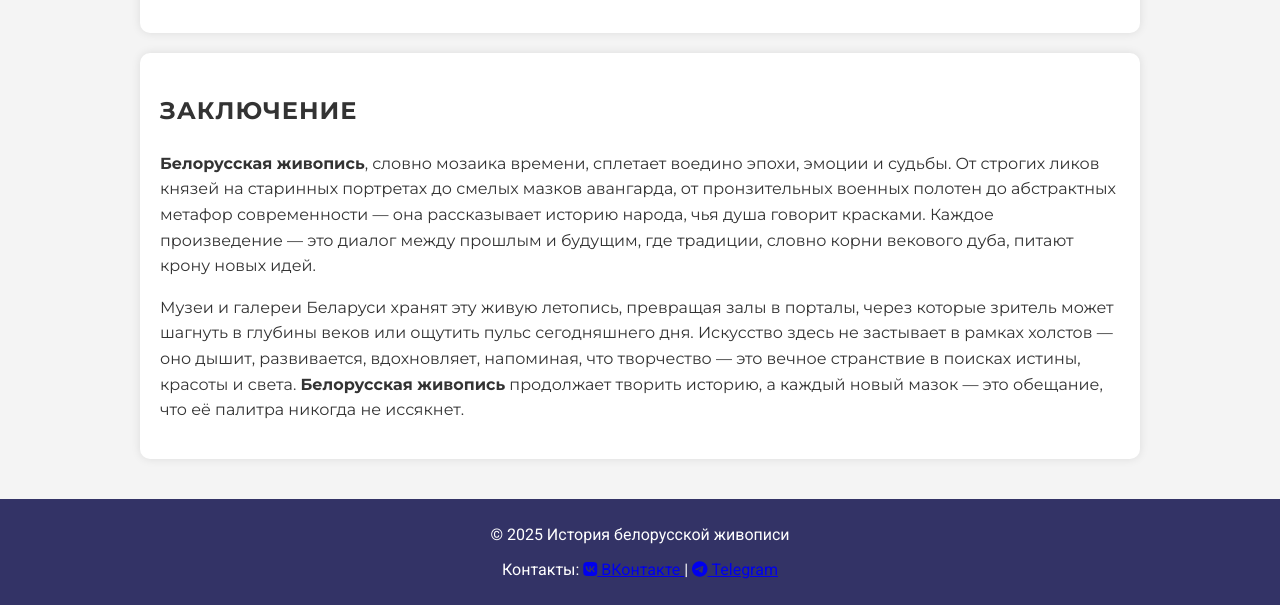
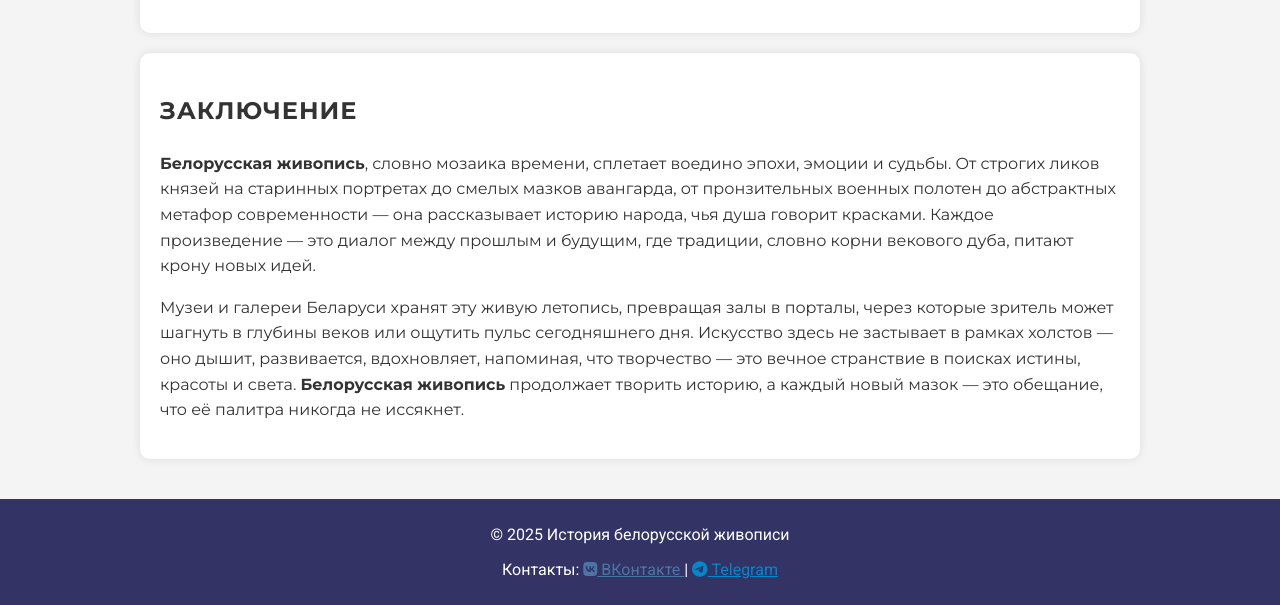
Before and after one commit to istbeldsgn/istbeldesign, a plain HTML site: page index.html in a window 1280 px wide. Shown: the part 4089-4694 px from the top of the page. Drawn offline with nearby package versions, Linux system fonts and the light colour scheme.

Commit message:
Update style.css

```diff
--- a/style.css
+++ b/style.css
@@ -235,3 +235,10 @@ body.dark .content-block .text {
         font-size: 16px;
     }
 }
+footer a[href*="vk.com"] {
+    color: #4C75A3; /* Цвет VK */
+}
+
+footer a[href*="t.me"] {
+    color: #0088CC; /* Цвет Telegram */
+}
```
